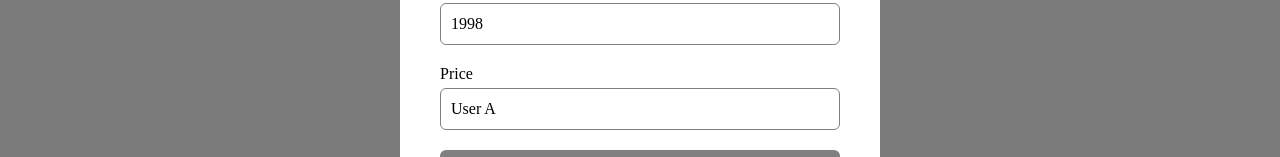
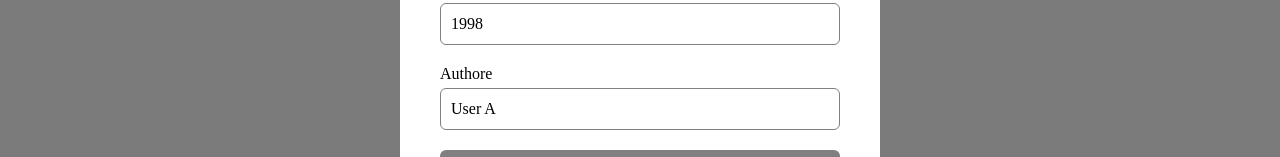
Before and after one commit to romankohut96/elitex-task, a React (Vite) app: page /books/1/edit in a window 1280 px wide. Shown: the part 371-528 px from the top of the page. Built offline with nearby package versions, Linux system fonts and the light colour scheme.

Commit message:
fix: changed label name

```diff
--- a/src/components/BookForm/BookForm.tsx
+++ b/src/components/BookForm/BookForm.tsx
@@ -117,7 +117,7 @@ const BookForm: FC<BookFormProps> = ({
           ) : null}
         </div>
         <div>
-          <label htmlFor='authore'>Price</label>
+          <label htmlFor='authore'>Authore</label>
           <input
             id='authore'
             name='authore'
```
